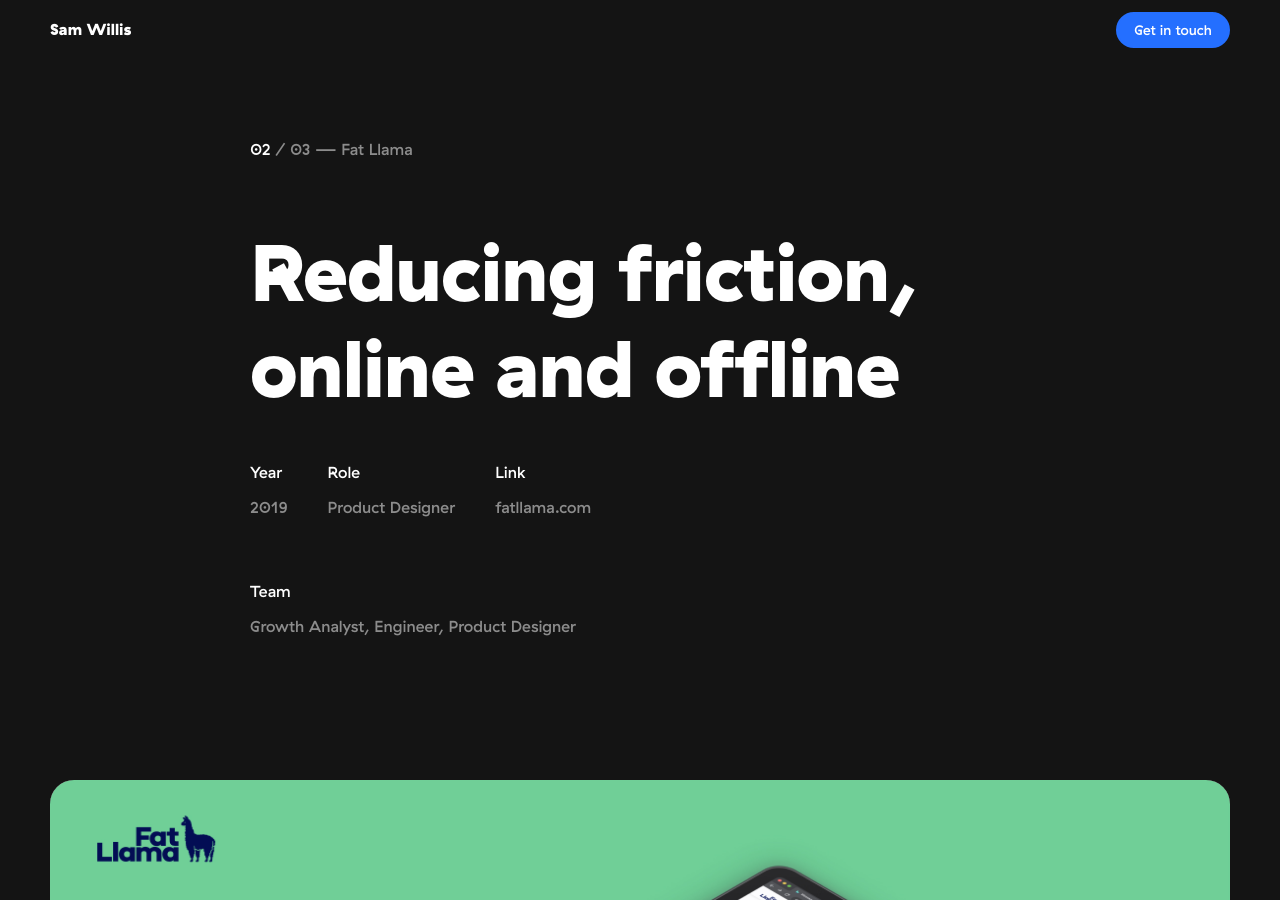
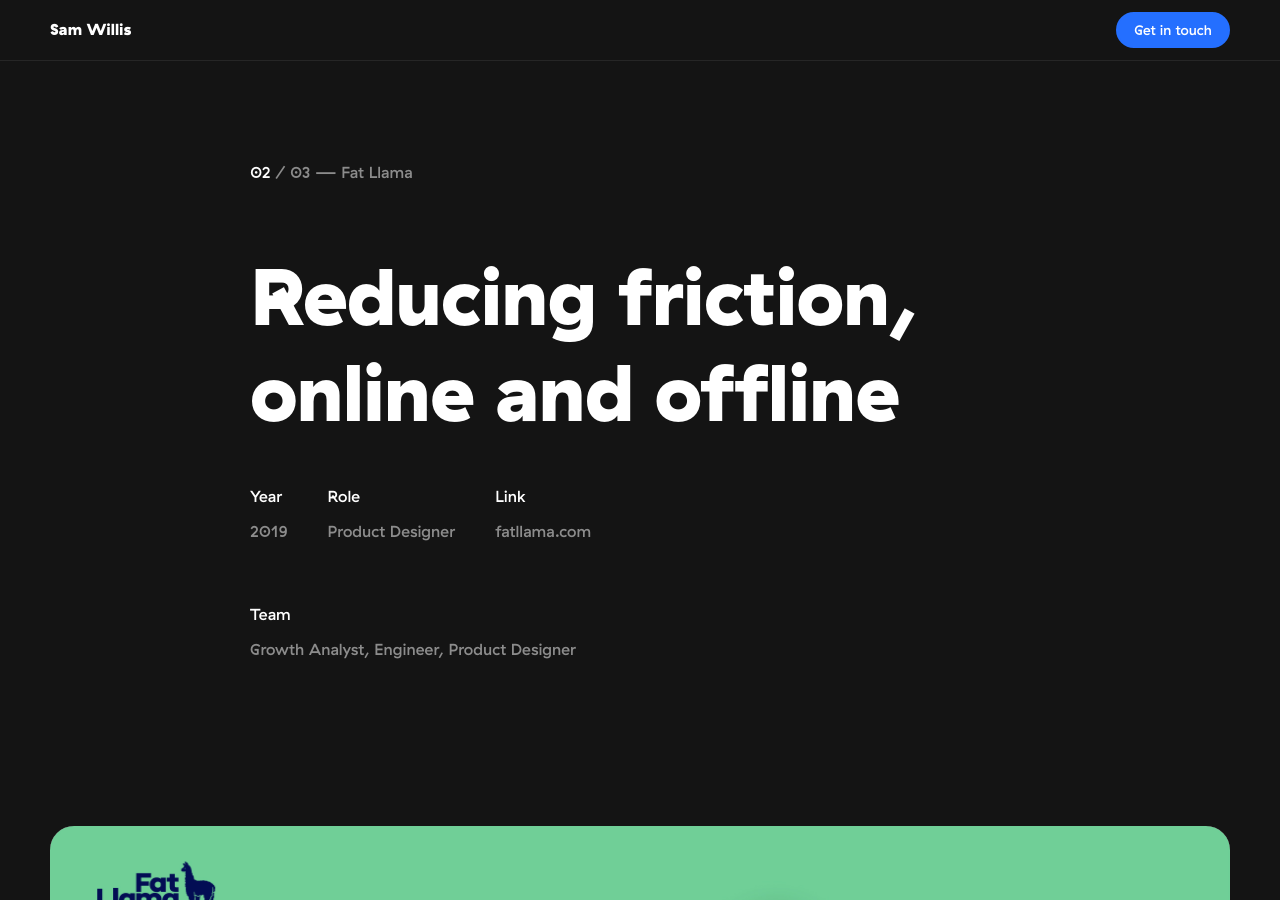
Before and after one commit to swillis/samwillis-site, a Jekyll site: the page built from _posts/2020-07-09-messages-per-rental.md, in a window 1280 px wide and 900 px high. Built offline with Jekyll 4.4.1, drawn with Linux system fonts in a browser that asks for light colours.

Commit message:
working through list

```diff
--- a/_includes/_nav-posts.html
+++ b/_includes/_nav-posts.html
@@ -1,4 +1,6 @@
-<div class="container large flex padding-v12 space-between align-center">
-  <a href="/" class="bold">Sam Willis</a>
-  <a href="#get-in-touch" class="btn btn-small">Get in touch</a>
+<div class="nav reveal-1">
+  <div class="container large flex padding-v12 space-between align-center">
+    <a href="/" class="bold">Sam Willis</a>
+    <a href="#get-in-touch" class="btn btn-small">Get in touch</a>
+  </div>
 </div>
--- a/_includes/_selected-work.html
+++ b/_includes/_selected-work.html
@@ -29,6 +29,10 @@
       </div>
     </div>
     <div class="work-item portrait memrise-plans reveal-2">
+      <video autoplay loop muted playsinline>
+        <source src="assets/img/plans-video.webm" type="video/webm">
+        <source src="assets/img/plans-video.mp4" type="video/mp4">
+      </video>
       <div class="work-item-info">
         <span class="work-item--company">Memrise</span>
         <h3 class="work-item--title">In-app plans page</h3>
--- a/_sass/main.scss
+++ b/_sass/main.scss
@@ -10,7 +10,7 @@
   background-color: $background;
   color: $gray-scale-1;
   font-family: 'Haptik', Helvetica, sans-serif;
-  font-size: 16px;
+  font-size: $space-16;
   line-height: 1.2em;
   -webkit-font-smoothing: antialiased;
   font-variant-ligatures: common-ligatures;
@@ -132,7 +132,7 @@
   line-height: 44px;
   border-radius: 50px;
   border: 2px solid $color-primary-500;
-  font-size: 16px;
+  font-size: $space-16;
   box-sizing: border-box;
   font-weight: 500;
 
@@ -143,7 +143,7 @@
 
   &.social {
     padding: 0;
-    width: 48px;
+    width: $space-48;
     margin-left: $space-16;
 
     img {
@@ -175,7 +175,7 @@
 
   &.btn-small {
     padding: 0 $space-16;
-    font-size: 14px;
+    font-size: $space-14;
     line-height: 32px;
   }
 
@@ -232,7 +232,7 @@
 }
 
 .index-header {
-  height: 85vh;
+  min-height: 85vh;
   display: flex;
   flex-direction: column;
   justify-content: center;
@@ -267,7 +267,6 @@
     background-color: $color-success-500;
     position: relative;
     top: -1px;
-    // box-shadow: 0 0 8px $color-success-500;
     animation: pulse 1s infinite;
 
     @keyframes pulse {
@@ -280,8 +279,8 @@
 
 .case-studies {
   margin-top: -$nav-height;
-  column-gap: 20px;
-  row-gap: 20px;
+  column-gap: $space-20;
+  row-gap: $space-20;
 
   .case-study {
     background-color: $gray-scale-9;
@@ -290,6 +289,11 @@
     position: relative;
     background-repeat: no-repeat;
     background-position: right center;
+    transition: background-position, 0.6s;
+
+    &:hover {
+      background-position: 90% center;
+    }
 
     @media (max-width: $phone) {
       height: 300px !important;
@@ -317,12 +321,12 @@
 
     .logo {
       position: absolute;
-      left: 48px;
-      top: 48px;
+      left: $space-48;
+      top: $space-48;
 
       @media (max-width: $phone) {
-        top: 32px;
-        left: 32px;
+        top: $space-32;
+        left: $space-32;
         transform: scale(0.7, 0.7);
         transform-origin: top left;
       }
@@ -330,12 +334,12 @@
 
     .btn {
       position: absolute;
-      left: 48px;
-      bottom: 48px;
+      left: $space-48;
+      bottom: $space-48;
 
       @media (max-width: $phone) {
-        bottom: 32px;
-        left: 32px;
+        bottom: $space-32;
+        left: $space-32;
       }
     }
 
@@ -393,8 +397,8 @@
   text-align: center;
 
   .grid {
-    column-gap: 20px;
-    row-gap: 20px;
+    column-gap: $space-20;
+    row-gap: $space-20;
     grid-template-columns: repeat(3, 1fr);
     grid-template-rows: repeat(5, 380px);
 
@@ -443,8 +447,12 @@
         color: $gray-scale-1;
         margin: 0;
         font-weight: 700;
-        font-size: 24px;
+        font-size: $space-24;
         line-height: 1.2em;
+
+        @media (max-width: $phone) {
+          font-size: $space-20;
+        }
       }
     }
 
@@ -529,10 +537,27 @@
 
       &.memrise-plans {
         background-color: $memrise-primary;
+        display: flex;
+        justify-content: center;
+        align-items: center;
+        position: relative;
+
+        video {
+          height: 90%;
+          transform: rotate(1deg);
+          border-radius: $space-16;
+
+          @media (max-width: $phone) {
+            display: none;
+          }
+        }
+
+        @media (max-width: $phone) {
           background-image: url("/../assets/img/memrise-plans.png");
           background-position: 50% 50%;
           background-size: 80%;
           background-repeat: no-repeat;
+        }
       }
 
 
@@ -570,8 +595,8 @@
   flex-direction: row;
 
   .grid {
-    column-gap: 20px;
-    row-gap: 20px;
+    column-gap: $space-20;
+    row-gap: $space-20;
     grid-template-columns: repeat(4, 1fr);
     grid-template-rows: 280px;
   }
@@ -589,17 +614,19 @@
   .approach-step {
     background-color: $gray-scale-9;
     border-radius: $border-radius;
-    padding: 40px;
+    padding: $space-40;
     text-align: left;
     display: flex;
     flex-direction: column;
     justify-content: space-between;
     box-sizing: border-box;
 
+    @media (max-width: $phone) {
       &.reveal-3,
       &.reveal-4 {
         visibility: visible !important;
         opacity: 1 !important;
+      }
     }
 
     .approach-step--header {
@@ -639,9 +666,9 @@
 
     .approach-step--footer {
       h3 {
-        font-size: 24px;
+        font-size: $space-24;
         line-height: 1.2em;
-        margin: 0 0 8px;
+        margin: 0 0 $space-8;
       }
       p {
         margin: 0;
@@ -654,7 +681,7 @@
       width: 280px;
 
       &:last-child {
-        margin-right: 20px;
+        margin-right: $space-20;
       }
     }
 
@@ -735,13 +762,13 @@
 
     @media (max-width: $phone) {
       border-radius: 0;
-      padding: 0 $space-24;
+      padding: 0;
       background-color: $gray-scale-9;
     }
   }
 
   .final-word {
-    margin: 40px 0;
+    margin: $space-40 0;
     color: $gray-scale-7;
   }
 
@@ -761,7 +788,7 @@
   }
 
   .case-study-header {
-    height: 80vh;
+    min-height: 85vh;
     display: flex;
     flex-direction: column;
     justify-content: center;
@@ -840,11 +867,12 @@
     .case-study--image {
       border-radius: $border-radius;
       overflow: hidden;
-      margin-top: $space-80;
-      margin-bottom: $space-80;
+      max-width: 780px;
+      margin: $space-80 auto;
       line-height: 0;
 
       &.header {
+        max-width: 100%;
         margin-top: 0;
       }
 
```
Also changed, not shown: assets/img/beagle-site.png, assets/img/beally-app.png, assets/img/beamo-logo.png, assets/img/dependabot.jpg, assets/img/fatllama-hero.png, assets/img/fl-home.png, assets/img/fl-location.jpg, assets/img/fl-location.png, assets/img/fl-search.png, assets/img/gc-dashboard.png, assets/img/gocardless-hero.png, assets/img/memrise-hero.png, 5 other files. Lines whose indentation alone changed are shown as unchanged.
